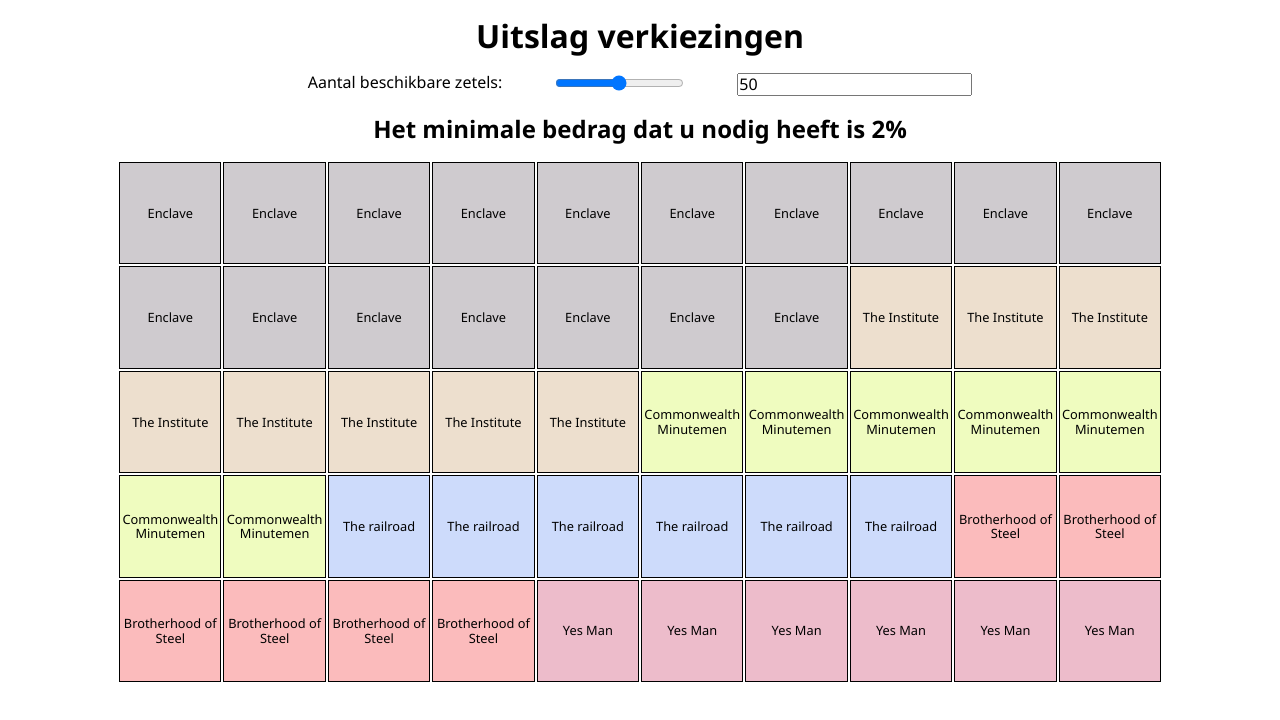
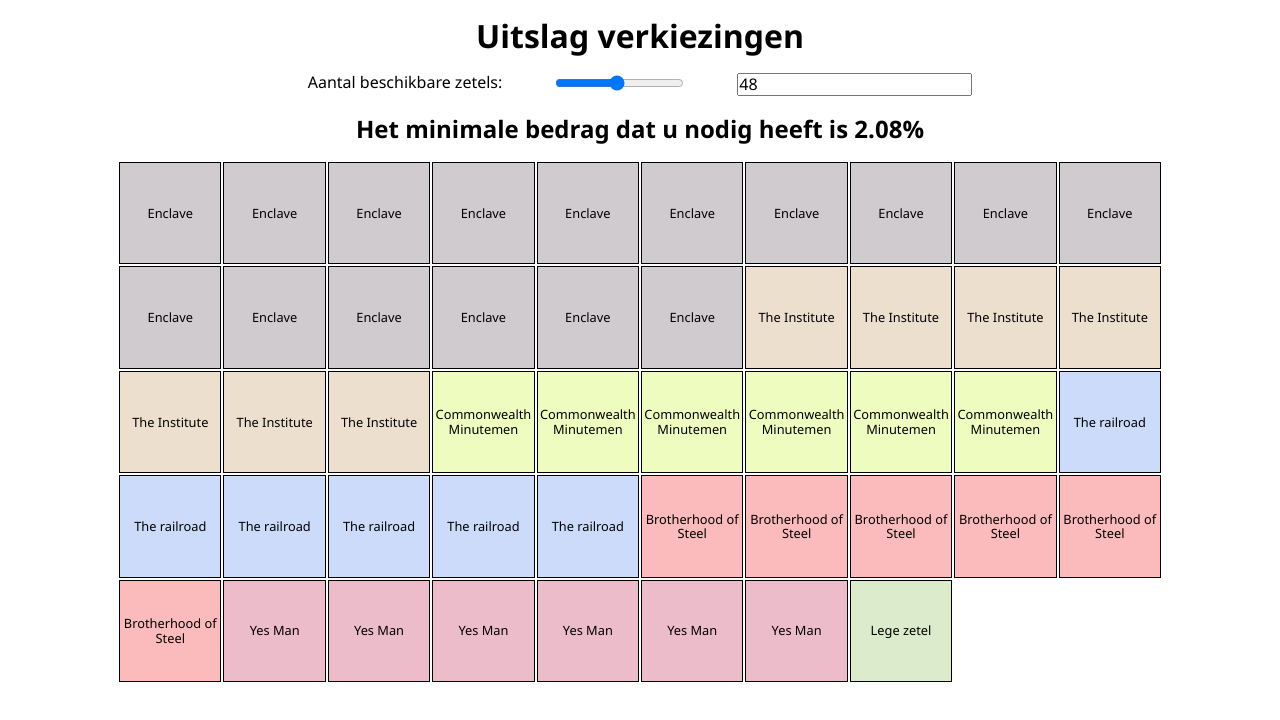
Before and after one commit to random-AP-user/PythonOOPeindopdracht, a plain HTML site: page website/index.html in a window 1280 px wide. Drawn offline with Linux system fonts and the light colour scheme.

Commit message:
again fixin

```diff
--- a/website/index.html
+++ b/website/index.html
@@ -16,9 +16,9 @@
         <div class="slidecontainer">
             <span>Aantal beschikbare zetels: </span>
             <div style="padding-top: 2px;">
-                <input type="range" min="1" max="100" value="50" step="1" class="slider" id="playbackSpeed">
+                <input type="range" min="1" max="100" value="48" step="1" class="slider" id="playbackSpeed">
             </div>
-            <input type="number" min="1" value="50" class="number" id="playbackSpeed" placeholder="amount of seats">
+            <input type="number" min="1" value="48" class="number" id="playbackSpeed" placeholder="amount of seats">
         </div>
         <h2>Het minimale bedrag dat u nodig heeft is <span id="percentage">0%</span></h2>
     </header>
--- a/website/script.js
+++ b/website/script.js
@@ -38,21 +38,26 @@ function updateTable() {
     let worth = totalVotes / seats;
     let tr;
 
-    data.forEach((e, value)=> {
+    data.forEach((e, value) => {
         const party = e.party;
-        console.log('party', party, value)
         const seatsWon = Math.round(e.votes / worth);
-        console.log('seats', seats)
         for (let i = 0; i < seatsWon; i++) {
             backendTable.push({ "party": party, "color": colors[value], "seatswon": seatsWon });
         }
     });
 
+    if (seats != backendTable.length){
+        for(let i = 0; i <= seats - backendTable.length; i++){
+            backendTable.push({ "party": "Lege zetel", "color": " #DCEBCB", "seatswon": 0 });
+        }
+    }
+
     perc.innerHTML = `${Math.floor((worth / totalVotes) * 10000) / 100}%`;
 
     for (let i = 0; i < seats; i++) {
         const td = document.createElement("td");
-        td.appendChild(document.createTextNode(backendTable[i].party || "empty seat"));
+        td.appendChild(document.createTextNode(backendTable[i].party));
+
         td.style.backgroundColor = backendTable[i].color;
         if (i == 0 || i % 10 == 0) {
             tr = document.createElement("tr");
```
